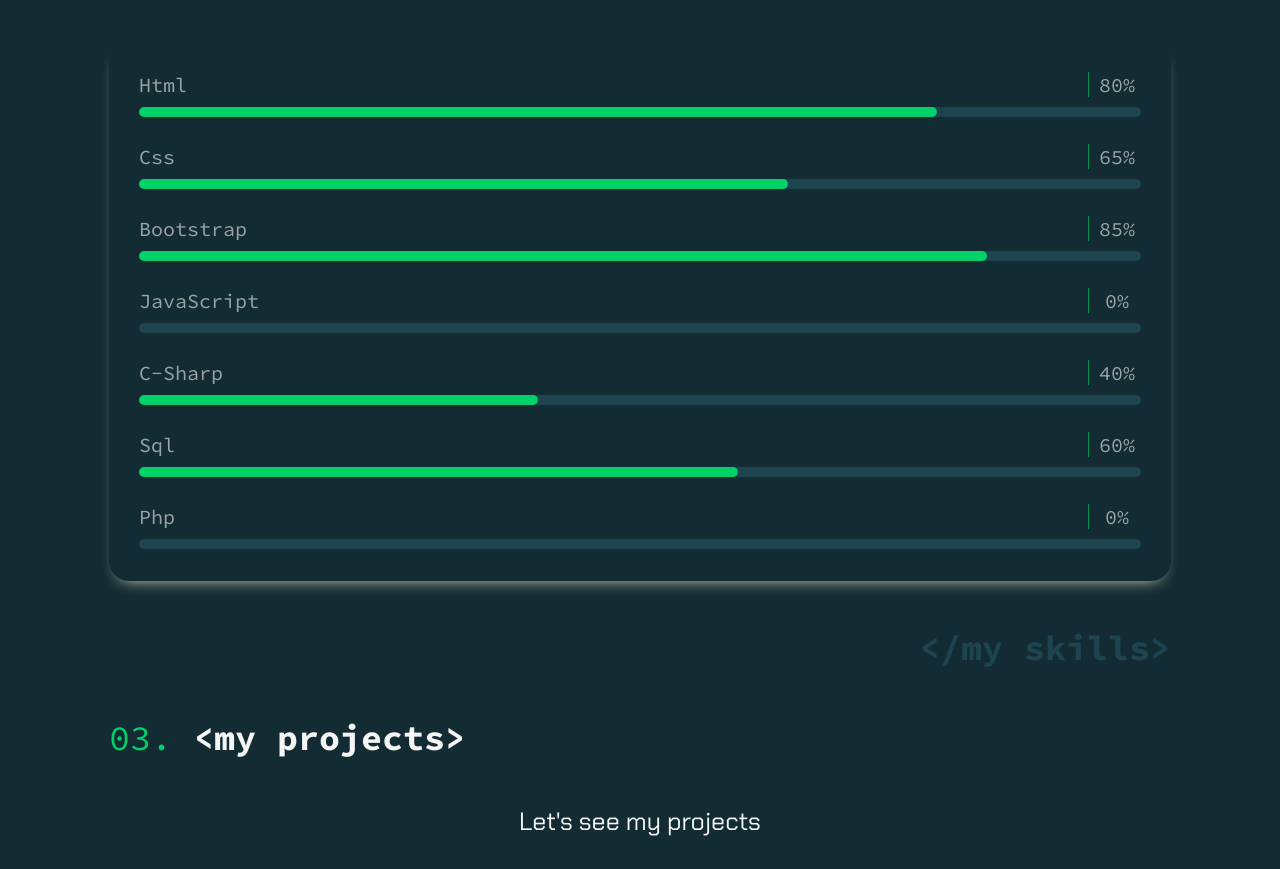
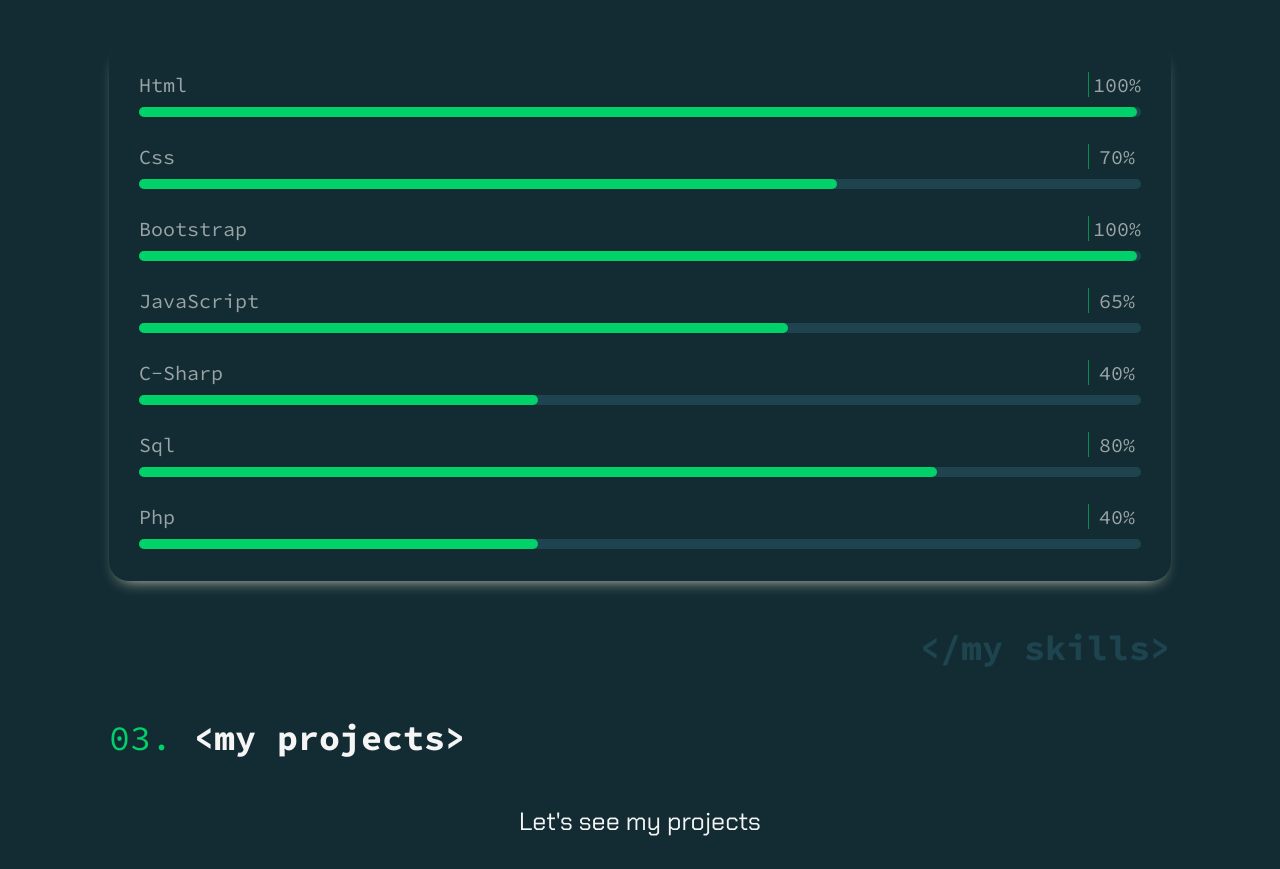
Before and after one commit to SouhaibZarai/Souhaib-zarai2023, a plain HTML site: page index.html in a window 1280 px wide. Shown: the part 1149-2018 px from the top of the page. Drawn offline with nearby package versions, Linux system fonts and the light colour scheme; a web font is replaced by a local one.

Commit message:
Update index.html

```diff
--- a/index.html
+++ b/index.html
@@ -115,7 +115,7 @@
 				<div class="skill_details">
 					<div class="info">
 						<div class="skill_name">Html</div>
-						<div class="percentage">80%</div>
+						<div class="percentage">100%</div>
 					</div>
 					<div class="progressBar">
 						<div class="percentage_clr"></div>
@@ -126,7 +126,7 @@
 				<div class="skill_details">
 					<div class="info">
 						<div class="skill_name">Css</div>
-						<div class="percentage">65%</div>
+						<div class="percentage">70%</div>
 					</div>
 					<div class="progressBar">
 						<div class="percentage_clr"></div>
@@ -137,7 +137,7 @@
 				<div class="skill_details">
 					<div class="info">
 						<div class="skill_name">bootstrap</div>
-						<div class="percentage">85%</div>
+						<div class="percentage">100%</div>
 					</div>
 					<div class="progressBar">
 						<div class="percentage_clr"></div>
@@ -148,7 +148,7 @@
 				<div class="skill_details">
 					<div class="info">
 						<div class="skill_name">JavaScript</div>
-						<div class="percentage">0%</div>
+						<div class="percentage">65%</div>
 					</div>
 					<div class="progressBar">
 						<div class="percentage_clr"></div>
@@ -170,7 +170,7 @@
 				<div class="skill_details">
 					<div class="info">
 						<div class="skill_name">sql</div>
-						<div class="percentage">60%</div>
+						<div class="percentage">80%</div>
 					</div>
 					<div class="progressBar">
 						<div class="percentage_clr"></div>
@@ -181,7 +181,7 @@
 				<div class="skill_details">
 					<div class="info">
 						<div class="skill_name">php</div>
-						<div class="percentage">0%</div>
+						<div class="percentage">40%</div>
 					</div>
 					<div class="progressBar">
 						<div class="percentage_clr"></div>
```
